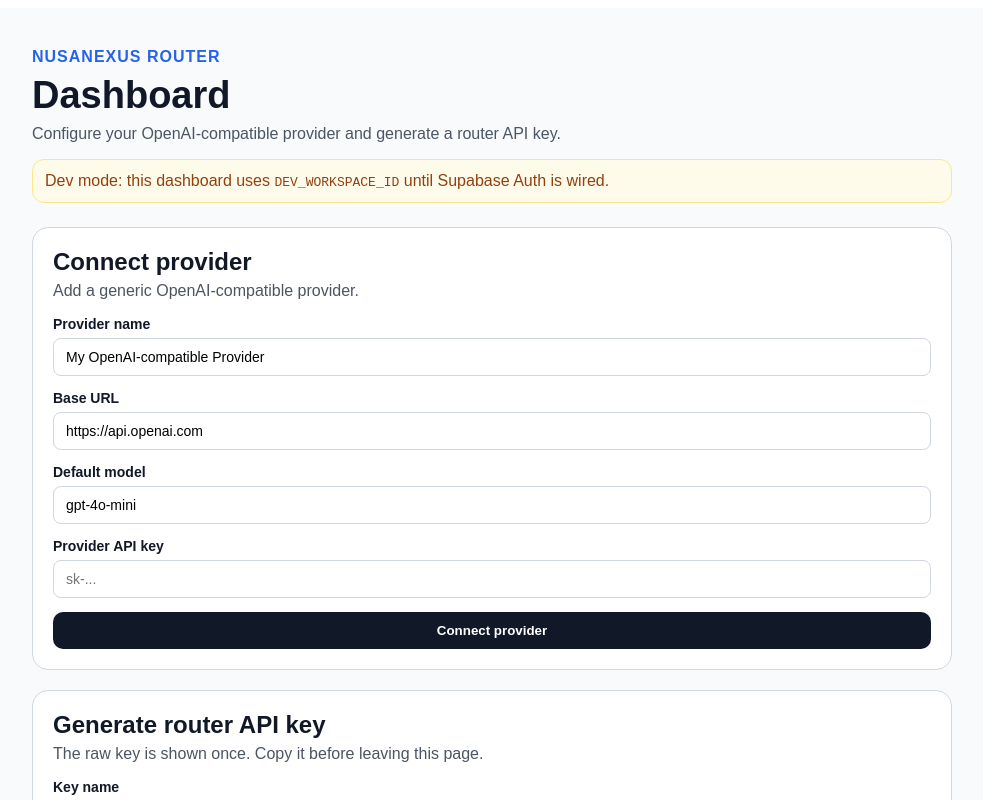
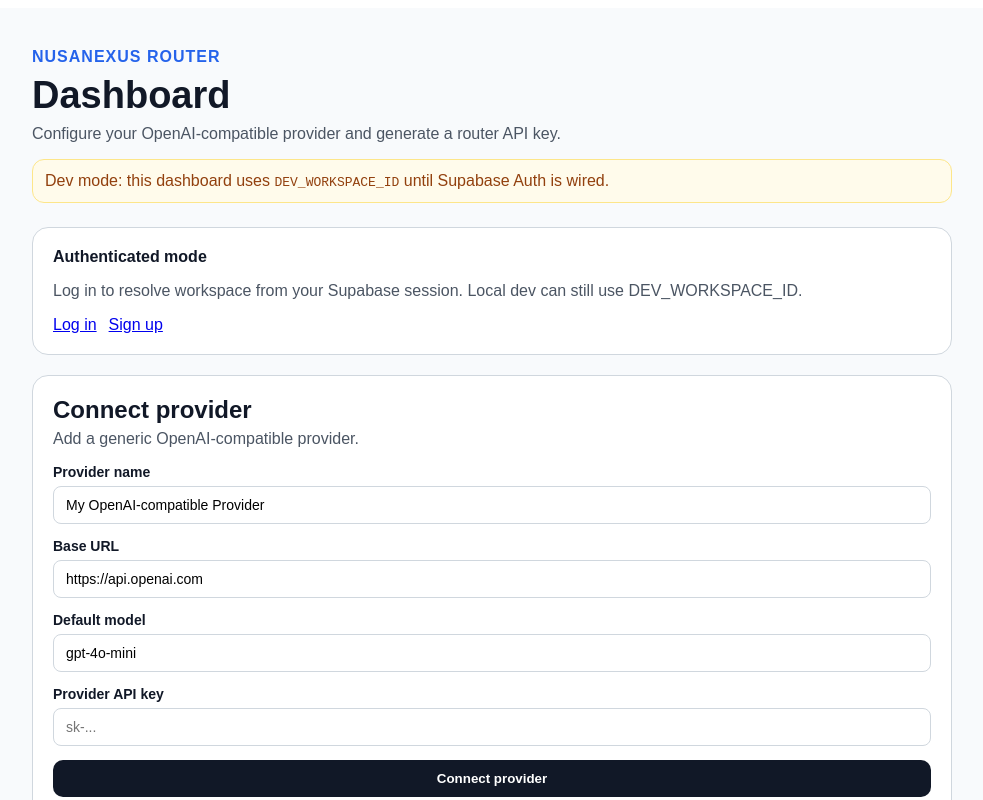
Before and after one commit to edodoyokz/cloud-router, a Next.js app in the folder apps/web/: page /dashboard in a window 1280 px wide. Shown: the top 800 px of the page, without its empty margins (148-1131 px from the left). Built offline with nearby package versions, Linux system fonts and the light colour scheme; no server answers.

Commit message:
feat: send auth bearer from dashboard

```diff
--- a/apps/web/app/dashboard/dashboard-client.jsx
+++ b/apps/web/app/dashboard/dashboard-client.jsx
@@ -2,6 +2,7 @@
 
 import { useMemo, useState } from 'react';
 import { buildCurlSnippet, buildEnvSnippet, normalizeRouterBaseUrl } from '../../lib/endpoint-snippets.js';
+import { getSupabaseBrowserClient } from '../../lib/supabase-browser.js';
 
 const inputStyle = {
   width: '100%',
@@ -70,6 +71,19 @@ export default function DashboardClient({ routerBaseUrl }) {
     setProviderForm((current) => ({ ...current, [field]: value }));
   }
 
+  async function authenticatedJsonHeaders() {
+    const headers = { 'Content-Type': 'application/json' };
+    try {
+      const supabase = getSupabaseBrowserClient();
+      const { data } = await supabase.auth.getSession();
+      const token = data?.session?.access_token;
+      if (token) headers.Authorization = `Bearer ${token}`;
+    } catch {
+      // Missing client env should not break DEV_WORKSPACE_ID fallback.
+    }
+    return headers;
+  }
+
   async function connectProvider(event) {
     event.preventDefault();
     setProviderPending(true);
@@ -77,7 +91,7 @@ export default function DashboardClient({ routerBaseUrl }) {
     try {
       const response = await fetch('/api/providers', {
         method: 'POST',
-        headers: { 'Content-Type': 'application/json' },
+        headers: await authenticatedJsonHeaders(),
         body: JSON.stringify({
           provider_type: 'openai_compatible',
           auth_method: 'api_key',
@@ -102,7 +116,7 @@ export default function DashboardClient({ routerBaseUrl }) {
     try {
       const response = await fetch('/api/endpoint/keys', {
         method: 'POST',
-        headers: { 'Content-Type': 'application/json' },
+        headers: await authenticatedJsonHeaders(),
         body: JSON.stringify({ name: keyName })
       });
       const data = await response.json();
@@ -118,6 +132,15 @@ export default function DashboardClient({ routerBaseUrl }) {
 
   return (
     <div style={{ display: 'grid', gap: 20 }}>
+      <section style={cardStyle}>
+        <strong>Authenticated mode</strong>
+        <p style={{ margin: 0, color: '#4b5563' }}>Log in to resolve workspace from your Supabase session. Local dev can still use DEV_WORKSPACE_ID.</p>
+        <div style={{ display: 'flex', gap: 12 }}>
+          <a href="/login">Log in</a>
+          <a href="/signup">Sign up</a>
+        </div>
+      </section>
+
       <section style={cardStyle}>
         <div>
           <h2 style={{ margin: 0 }}>Connect provider</h2>
```
